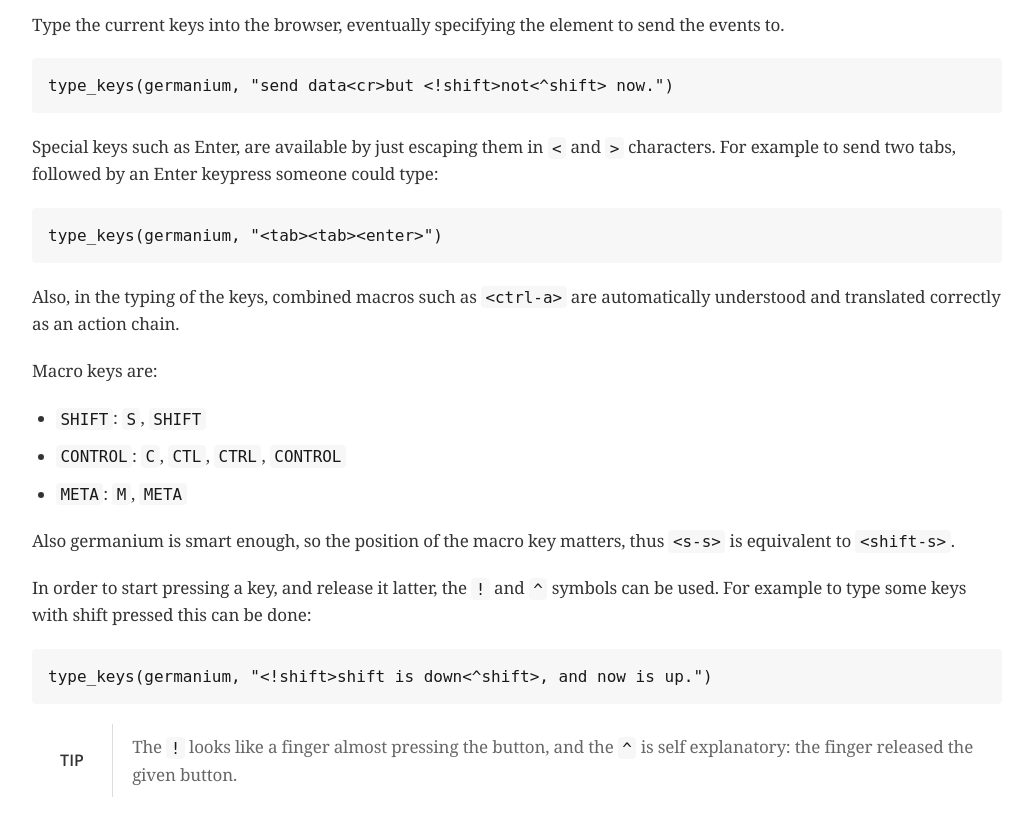
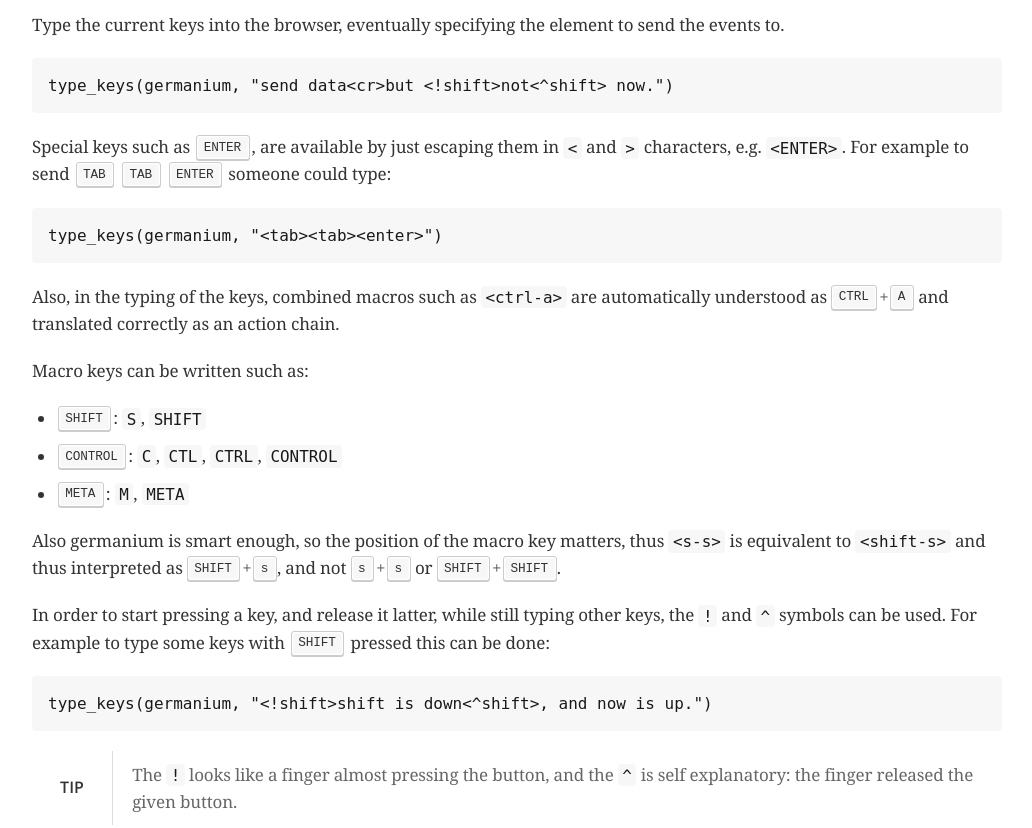
Before and after one commit to germaniumhq/germanium-python-api, a plain HTML site: page doc/api/index.html in a window 1280 px wide. Shown: the part 4601-5429 px from the top of the page, without its empty margins (123-1155 px from the left). Drawn offline with nearby package versions, Linux system fonts and the light colour scheme; a web font is replaced by a local one.

Commit message:
Updated documentation.

```diff
--- a/doc/api/index.html
+++ b/doc/api/index.html
@@ -745,8 +745,8 @@ send the events to.</p>
 </div>
 </div>
 <div class="paragraph">
-<p>Special keys such as Enter, are available by just escaping them in <code>&lt;</code> and <code>&gt;</code>
-characters. For example to send two tabs, followed by an Enter keypress someone
+<p>Special keys such as <kbd>ENTER</kbd>, are available by just escaping them in <code>&lt;</code> and <code>&gt;</code>
+characters, e.g. <code>&lt;ENTER&gt;</code>. For example to send <kbd>TAB</kbd> <kbd>TAB</kbd> <kbd>ENTER</kbd> someone
 could type:</p>
 </div>
 <div class="listingblock">
@@ -756,31 +756,33 @@ could type:</p>
 </div>
 <div class="paragraph">
 <p>Also, in the typing of the keys, combined macros such as <code>&lt;ctrl-a&gt;</code> are
-automatically understood and translated correctly as an action chain.</p>
+automatically understood as <span class="keyseq"><kbd>CTRL</kbd>+<kbd>A</kbd></span> and translated correctly as an action chain.</p>
 </div>
 <div class="paragraph">
-<p>Macro keys are:</p>
+<p>Macro keys can be written such as:</p>
 </div>
 <div class="ulist">
 <ul>
 <li>
-<p><code>SHIFT</code>: <code>S</code>, <code>SHIFT</code></p>
+<p><kbd>SHIFT</kbd>: <code>S</code>, <code>SHIFT</code></p>
 </li>
 <li>
-<p><code>CONTROL</code>: <code>C</code>, <code>CTL</code>, <code>CTRL</code>, <code>CONTROL</code></p>
+<p><kbd>CONTROL</kbd>: <code>C</code>, <code>CTL</code>, <code>CTRL</code>, <code>CONTROL</code></p>
 </li>
 <li>
-<p><code>META</code>: <code>M</code>, <code>META</code></p>
+<p><kbd>META</kbd>: <code>M</code>, <code>META</code></p>
 </li>
 </ul>
 </div>
 <div class="paragraph">
 <p>Also germanium is smart enough, so the position of the macro key matters, thus
-<code>&lt;s-s&gt;</code> is equivalent to <code>&lt;shift-s&gt;</code>.</p>
+<code>&lt;s-s&gt;</code> is equivalent to <code>&lt;shift-s&gt;</code> and thus interpreted as <span class="keyseq"><kbd>SHIFT</kbd>+<kbd>s</kbd></span>, and not
+<span class="keyseq"><kbd>s</kbd>+<kbd>s</kbd></span> or <span class="keyseq"><kbd>SHIFT</kbd>+<kbd>SHIFT</kbd></span>.</p>
 </div>
 <div class="paragraph">
-<p>In order to start pressing a key, and release it latter, the <code>!</code> and <code>^</code> symbols
-can be used. For example to type some keys with shift pressed this can be done:</p>
+<p>In order to start pressing a key, and release it latter, while still typing other
+keys, the <code>!</code> and <code>^</code> symbols can be used.
+For example to type some keys with <kbd>SHIFT</kbd> pressed this can be done:</p>
 </div>
 <div class="listingblock">
 <div class="content">
@@ -826,7 +828,7 @@ the <code>closure</code> is not yet matching then throws an exception.</p>
 </div>
 <div id="footer">
 <div id="footer-text">
-Last updated 2016-02-03 16:13:00 CET
+Last updated 2016-02-03 16:25:47 CET
 </div>
 </div>
 </body>
```
Also changed, not shown: 1 other file.
